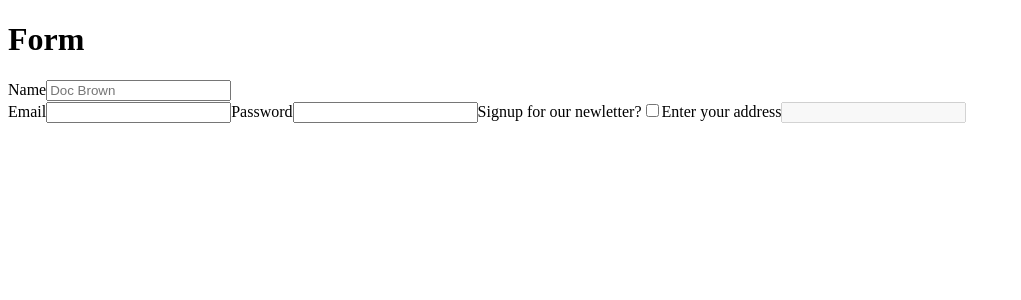
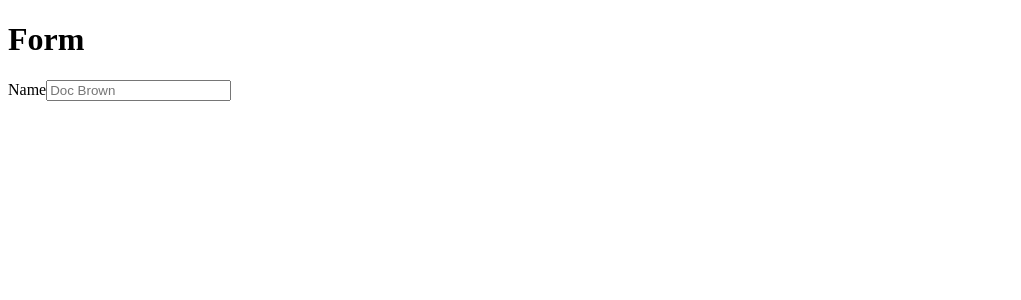
Before and after one commit to iFixit/formy, a React (Create React App) app: page / in a window 1280 px wide. Shown: the top 300 px of the page, without its empty margins (0-1021 px from the left). Built offline with nearby package versions, Linux system fonts and the light colour scheme.

Commit message:
rewrite everything

```diff
--- /dev/null
+++ b/src/App.js
@@ -0,0 +1,74 @@
+import React from 'react';
+import Form from './Form';
+
+const SignupForm = props => {
+   const form = Form.getProps(props);
+
+   return(
+      <Form.Component>
+         <h1>Form</h1>
+         <Form.Input.Component {...form.name}/>
+      </Form.Component>
+   );
+}
+
+class App extends React.Component {
+   constructor(props) {
+      super(props);
+
+      const form = Form.Instance({
+         name: Form.Input.Text({
+            name: 'OtherName',
+            label: 'Name',
+            placeholder: 'Doc Brown',
+         }),
+         email: Form.Input.Email({
+            label: 'Email',
+         }),
+         password: Form.Input.Password({
+            label: 'Password',
+         }),
+         newsletterSignup: Form.Input.Checkbox({
+            label: 'Signup for our newletter?',
+         }),
+         address: Form.Input.Text({
+            label: 'Enter your address',
+            disabled: form => !form.newsletterSignup.checked,
+         }),
+      }, {
+         onChange: Form.onChange(updatedForm => {
+            this.updateForm(updatedForm);
+         }),
+      });
+
+      this.state = {
+         signupForm: form,
+      };
+   }
+
+   updateForm(updatedForm) {
+      this.setState({
+         signupForm: updatedForm,
+      });
+   }
+
+   onChangeFactory(inputKey) {
+      return ev => {
+         console.log(inputKey)
+         const form = this.state.signupForm;
+         const input = form[inputKey];
+         const updatedInput = { ...input, ...{value: ev.target.value} };
+         const updatedForm = { ...form, ...{[inputKey]: updatedInput} };
+
+         this.setState({ signupForm: updatedForm });
+      };
+   }
+
+   render() {
+      return(
+         <SignupForm {...this.state.signupForm}/>
+      );
+   }
+}
+
+export default App;
--- a/src/Form.js
+++ b/src/Form.js
@@ -5,90 +5,49 @@ let Form = {};
 
 Form.Input = FormInput;
 
-Form.Instance = (name, state) => ({ name, state });
+Form.Instance = (form, options) => {
+   let computedForm = {};
 
-Form.Component = class FormComponent extends React.Component {
-   constructor(props) {
-      super(props);
-      this.state = Object.assign({}, props.instance.state);
-      this.inputRefs = {}; // Populated in getInputsWithProps()
-   }
+   Object.keys(form).forEach(input => {
+      const props = { ...form[input], ...options };
+      computedForm[input] = props;
+   });
 
-   onChangeFactory(inputKey) {
-      return () => {
-         let newInput = Object.assign({}, this.state[inputKey]);
-         newInput.value = this.inputRefs[inputKey].value;
-         if (newInput.checked !== undefined) {
-            newInput.checked = this.inputRefs[inputKey].checked;
-         }
+   return computedForm;
+};
 
-         this.setState({ [inputKey]: newInput });
-      }
-   }
+Form.onChange = (fn) => (form, inputKey) => (ev) => {
+   const updatedInput = { ...form[inputKey], ...{value: ev.target.value} };
+   const updatedForm = { ...form, ...{[inputKey]: updatedInput} };
 
-   onBlurFactory(inputKey) {
-      return() => {}
-   }
+   fn(updatedForm);
+};
 
-   getComputedInputProps(input) {
-      // only compute state of elements with type Form.Input.Component
-      if (input.type !== Form.Input.Component) {
-         return input.props;
-      }
+Form.getProps = form => {
+   let computedForm = {};
 
-      let computedState = Object.assign({}, this.state[input.key]);
+   Object.keys(form).forEach(input => {
+      const addedProps = {
+         name: input,
+         key: input,
+      };
+      const props = { ...addedProps, ...form[input] };
 
-      Object.keys(computedState)
-       .filter(prop => prop !== 'component' && computedState[prop] instanceof Function)
-       .forEach(prop => { computedState[prop] = computedState[prop](this.state) });
+      Object.keys(props)
+       .filter(prop => props[prop] instanceof Function)
+       .filter(prop => !Form.Input.NON_COMPUTED_PROPERTIES.includes(prop))
+       .forEach(prop => { props[prop] = props[prop](form, input) });
 
-      computedState.name = input.key;
-      computedState.onChange = this.onChangeFactory(input.key);
-      computedState.onBlur = this.onBlurFactory(input.key);
-      computedState.inputRef = inputRef => this.inputRefs[input.key] = inputRef;
+      computedForm[input] = props;
+   });
 
-      return computedState;
-   }
+   return computedForm;
+};
 
-   getInputsWithProps(children) {
-      return React.Children.map(children, child => {
-         // handle leaves that are not valid react elements (e.g. text nodes)
-         // note: valid react elements can be html tags (e.g. `h1`, `div`, etc.) in addition to React components
-         if (!React.isValidElement(child)) {
-            return child;
-         }
-
-         // handle parent nodes
-         if (child.props.children) {
-            children = this.getInputsWithProps(child.props.children)
-            return React.cloneElement(child, {children});
-         }
-
-         // handle leaves that are valid react elements
-         return React.cloneElement(child, this.getComputedInputProps(child));
-      });
-   }
-
-   requestIsValid() {
-      return Promise.all(Object.keys(this.state).map(input => {
-         let newInput = Object.assign({}, this.state[input]);
-
-         if (!newInput.isValid) {
-            newInput.isValid = this.state[input].requestIsValid();
-            this.setState({ [input]: newInput });
-         }
-
-         return newInput.isValid;
-      }));
-   }
-
-   render() {
-      return(
-         <form name={this.props.instance.name}>
-            {this.getInputsWithProps(this.props.children)}
+Form.Component = props => (
+   <form {...props}>
+      {props.children}
    </form>
 );
-   }
-};
 
 export default Form;
--- a/src/FormInput.js
+++ b/src/FormInput.js
@@ -6,16 +6,16 @@ let FormInput = {};
 FormInput.ComponentLibrary = FormInputComponentLibrary;
 
 FormInput.InputFactory = typeDefaults => (
-   state => Object.assign({}, FormInput.Default(typeDefaults), state)
+   state => ({ ...FormInput.Default(typeDefaults), ...state })
 );
 
-FormInput.Default = (typeDefaults) => Object.assign({}, {
+FormInput.Default = (typeDefaults) => ({ ...{
    value: '',
    label: '',
    required: false,
    disabled: false,
    component: FormInput.ComponentLibrary.Default,
-}, typeDefaults);
+}, ...typeDefaults});
 
 FormInput.Text = FormInput.InputFactory({
   placeHolder: '',
@@ -66,4 +66,6 @@ FormInput.Component = props => (
    <props.component {...props}/>
 );
 
+FormInput.NON_COMPUTED_PROPERTIES = ['component']
+
 export default FormInput;
--- a/src/FormInputComponentLibrary.js
+++ b/src/FormInputComponentLibrary.js
@@ -19,8 +19,6 @@ FormInputComponentLibrary.Text = props => (
          required={props.required}
          placeholder={props.placeholder}
          onChange={props.onChange}
-         onBlur={props.onBlur}
-         ref={props.inputRef}
       />
    </label>
 );
--- a/src/index.js
+++ b/src/index.js
@@ -1,34 +1,10 @@
 import React from 'react';
 import ReactDOM from 'react-dom';
-import Form from './Form';
-
-let form = Form.Instance('signupForm', {
-   name: Form.Input.Text({ label: 'Name', placeholder: 'Doc Brown' }),
-   email: Form.Input.Email({ label: 'Email' }),
-   password: Form.Input.Password({ label: 'Password' }),
-   newsletterSignup: Form.Input.Checkbox({ label: 'Signup for our newletter?' }),
-   address: Form.Input.Text({
-      label: 'Enter your address',
-      disabled: state => !state.newsletterSignup.checked,
-   }),
-});
+import App from './App';
 
 ReactDOM.render(
 
-   <Form.Component instance={form}>
-      <h1>Form</h1>
-      <div id="wrapper">
-        <div>
-          <div>
-            <Form.Input.Component key="name"/>
-          </div>
-        </div>
-      </div>
-      <Form.Input.Component key="email"/>
-      <Form.Input.Component key="password"/>
-      <Form.Input.Component key="newsletterSignup"/>
-      <Form.Input.Component key="address"/>
-   </Form.Component>,
+   <App/>,
 
    document.getElementById('root')
 );
```
Lines whose indentation alone changed are shown as unchanged.
